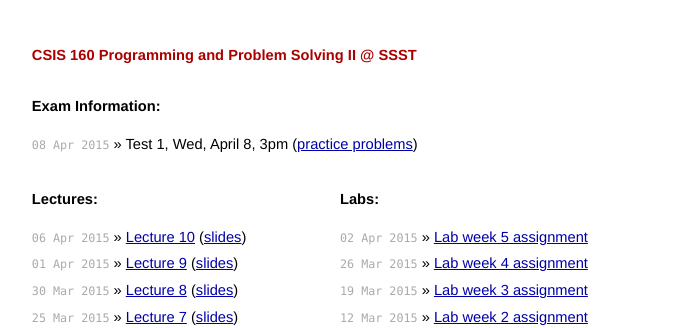
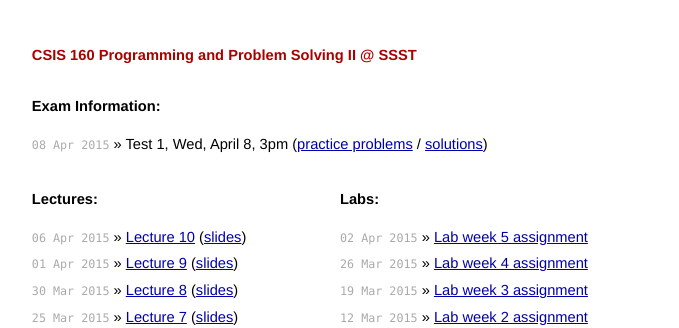
Before and after one commit to csis160/csis160.github.io, a Jekyll site: the page built from index.html, in a window 1280 px wide. Shown: the top 328 px of the page, without its empty margins (300-979 px from the left). Built offline with Jekyll 4.4.1, drawn with Linux system fonts in a browser that asks for light colours.

Commit message:
added practice test 1 solutions

```diff
--- a/index.html
+++ b/index.html
@@ -28,7 +28,7 @@ title: CSIS 160 Programming and Problem Solving II, SSST
         </li>
         -->
         <li><span>08 Apr 2015</span> &raquo; Test 1, Wed, April 8, 3pm
-        (<a href="pdf/test1-practice.pdf">practice problems</a>)
+        (<a href="pdf/test1-practice.pdf">practice problems</a> / <a href="pdf/test1-practice-sol.pdf">solutions</a>)
         </li>
       </ul>
    </div>
```
Also changed, not shown: _posts/2015-04-06-lecture-10.md (+1 -0 lines), 1 other file.
